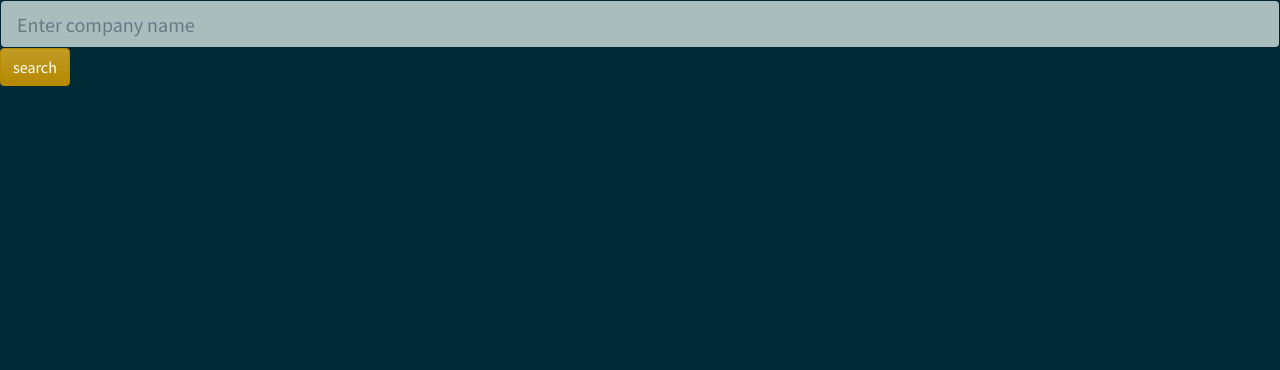
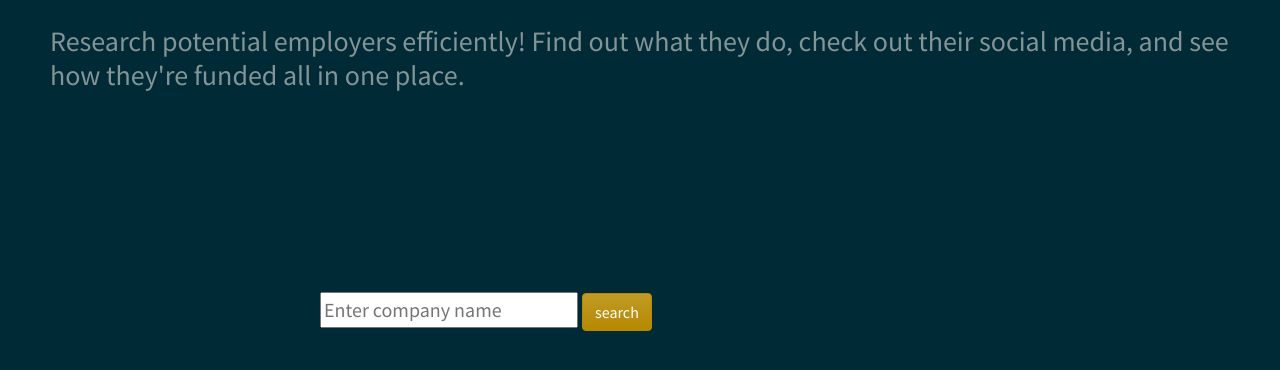
Before and after one commit to maggiebauer/hb_project, a Flask app: page / in a window 1280 px wide. Shown: the part 56-426 px from the top of the page. Run offline with Flask 2, Linux system fonts and the light colour scheme; data that the repository does not hold is empty; some libraries are stand-ins or nearby versions.

```diff
--- a/server.py
+++ b/server.py
@@ -1,6 +1,6 @@
 from jinja2 import StrictUndefined
 from flask import (Flask, render_template, redirect, request, flash,
-                   session)
+                   session, jsonify)
 from flask_debugtoolbar import DebugToolbarExtension
 import model as m
 import util as u
@@ -28,6 +28,8 @@ def search_cb_companies():
         poss_comp_lst = u.fetch_all_cb_companies(comp_search)
 
         return render_template('search_page.html', poss_comp_lst=poss_comp_lst)
+        # print(jsonify(poss_comp_lst))
+        # return jsonify(poss_comp_lst)
     else:
         flash('Please enter a company name')
         return redirect('/')
--- /dev/null
+++ b/static/css/styles.css
@@ -0,0 +1,11 @@
+.form-inputs {
+    width: 50%;
+    margin: auto;
+    margin-top: 200px;
+}
+
+.hpg-message {
+    margin-top: 25px;
+    margin-left: 50px;
+    margin-right: 50px;
+}
--- a/templates/base.html
+++ b/templates/base.html
@@ -9,6 +9,13 @@
     <script src="https://cdnjs.cloudflare.com/ajax/libs/popper.js/1.12.9/umd/popper.min.js"></script>
     <script src="https://maxcdn.bootstrapcdn.com/bootstrap/4.0.0/js/bootstrap.min.js"></script>
 
+    <script src="https://unpkg.com/react@16/umd/react.development.js"></script>
+    <script src=https://unpkg.com/react-dom@16/umd/react-dom.development.js></script>
+    <script src="http://unpkg.com/babel-standalone"></script>
+    <script src="static/js/search_co.jsx" type="text/jsx"></script>
+
+    <link href="static/css/styles.css" rel="stylesheet">
+
 </head>
 
 <body>
@@ -18,7 +25,7 @@
         </nav>
     </div>
 
-    <div class="center">
+    <div>
         {% for message in get_flashed_messages() %}
         {{ message }}
         {% endfor %}
--- a/templates/homepage.html
+++ b/templates/homepage.html
@@ -2,12 +2,14 @@
 {% block content %}
 
 
+<h3 class="hpg-message">Research potential employers efficiently! Find out what they do, check out their social media, and see how they're funded all in one place.</h3>
 
-
-<div class="page-header" id="banner">
+<div id="banner">
     <form action="/search" class="lead" method="GET">
-        <input type="text" name="company_searched" class="form-control form-control-lg"  placeholder="Enter company name" id="inputLarge"required>
+        <div class="form-inputs">
+        <input type="text" name="company_searched" placeholder="Enter company name" required>
         <input type="submit" class="btn btn-primary" value="search">
+        </div>
     </form>
 </div>
 
--- a/templates/search_page.html
+++ b/templates/search_page.html
@@ -2,7 +2,9 @@
 {% block content %}
 
 <h1>Company Matches</h1>
-
+<!-- <script>
+    var data = {a:'b'}
+</script> -->
 <div>
 {% if poss_comp_lst %}
   <ul>
```
Also changed, not shown: static/js/search_co.jsx (added), 2 other files.
